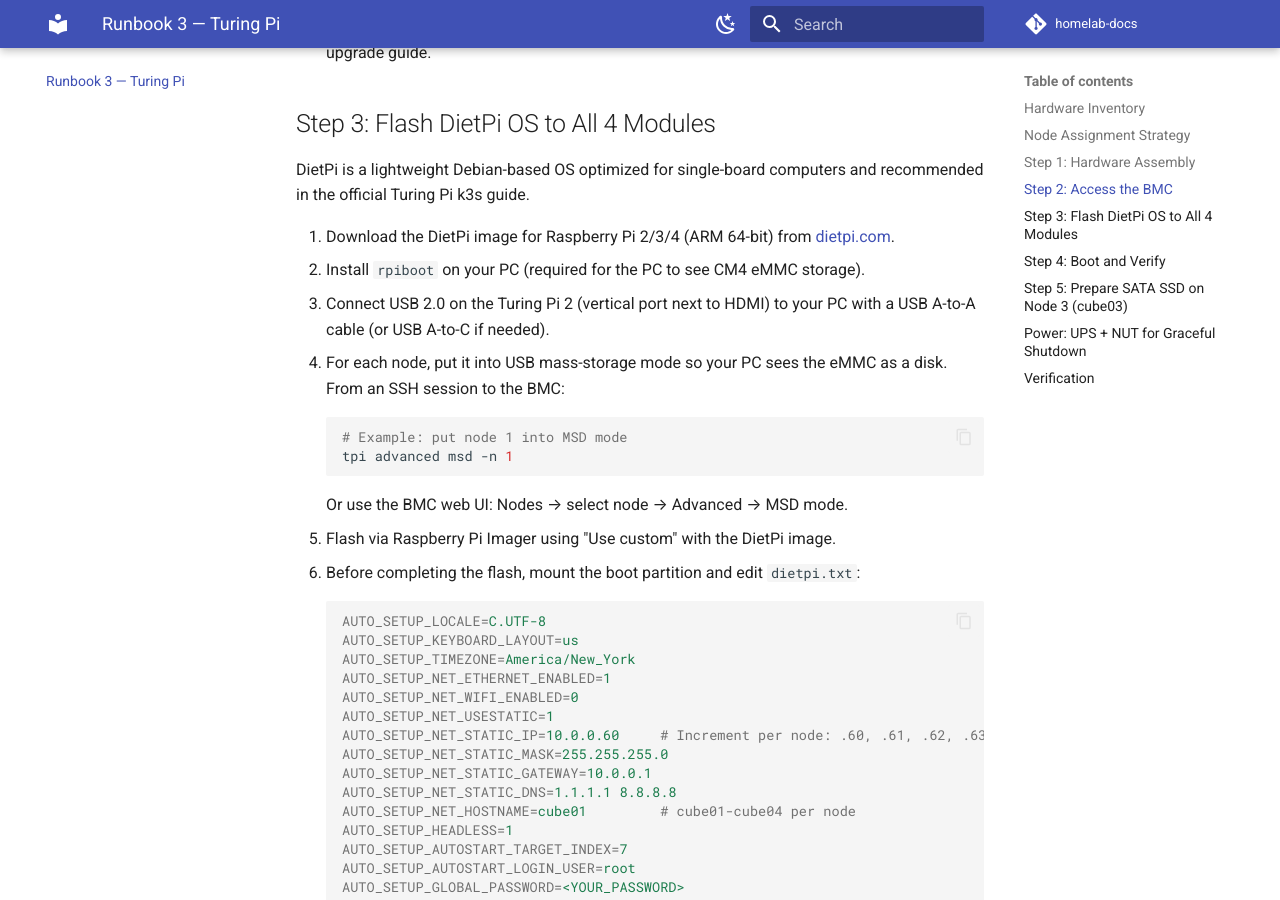
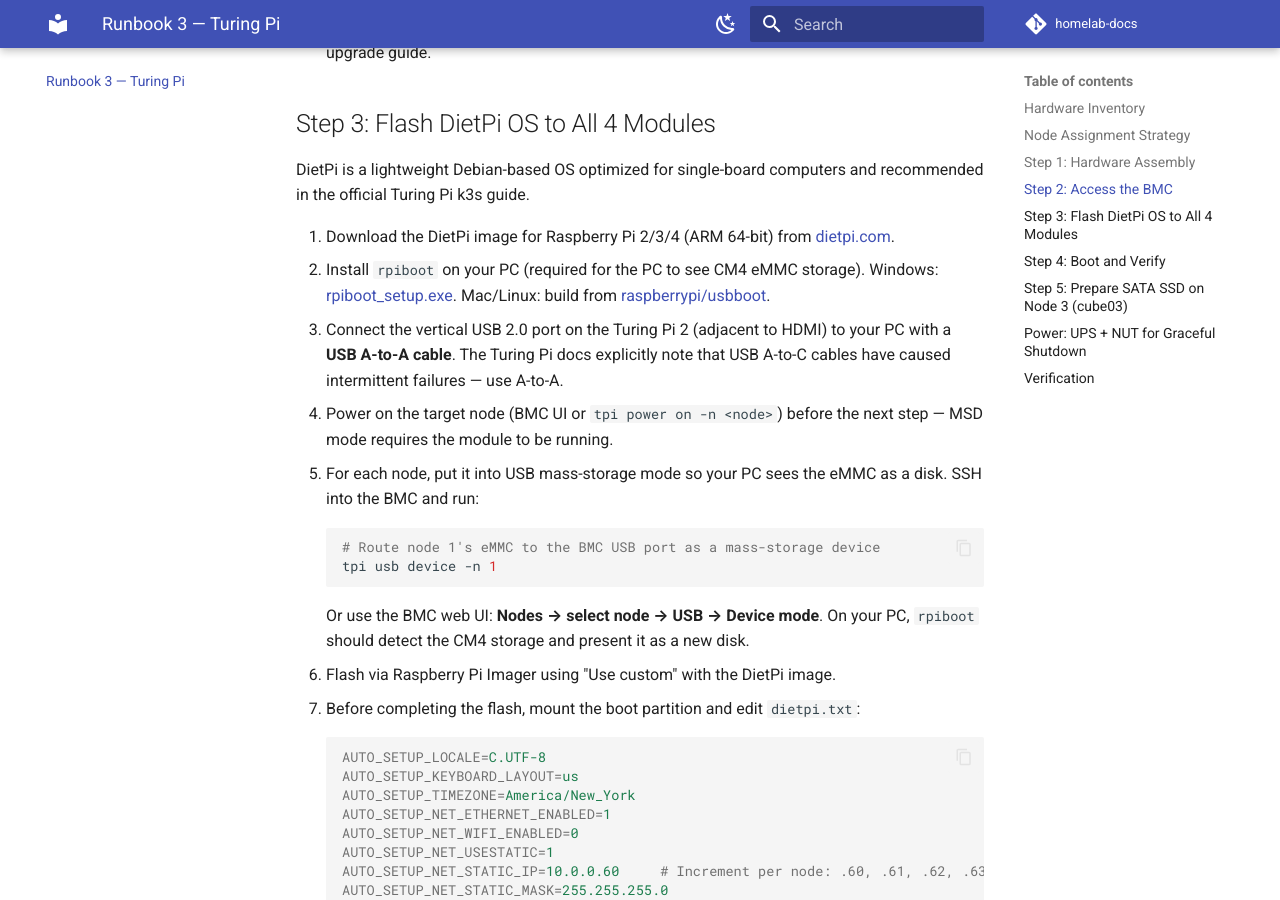
Before and after one commit to alivenda/homelab-docs, an MkDocs documentation site: the page built from docs/03-turing-pi.md, in a window 1280 px wide and 900 px high, scrolled down 1835 px. Built offline with MkDocs 1.6.1 and Material for MkDocs 9.7.7, drawn with Linux system fonts in a browser that asks for light colours; comment, search, counter and statistics services are not loaded.

Commit message:
fix(r3): correct flashing instructions against official Turing Pi docs
- tpi MSD command is 'tpi usb device -n <node>', not 'tpi advanced msd'
- USB A-to-A cable required; A-to-C has known compatibility issues
- Target node must be powered on before MSD mode

````diff
--- a/docs/03-turing-pi.md
+++ b/docs/03-turing-pi.md
@@ -50,19 +50,20 @@ The BMC (Baseboard Management Controller) starts automatically within 10–20 se
 DietPi is a lightweight Debian-based OS optimized for single-board computers and recommended in the official Turing Pi k3s guide.
 
 1. Download the DietPi image for Raspberry Pi 2/3/4 (ARM 64-bit) from [dietpi.com](https://dietpi.com).
-2. Install `rpiboot` on your PC (required for the PC to see CM4 eMMC storage).
-3. Connect USB 2.0 on the Turing Pi 2 (vertical port next to HDMI) to your PC with a USB A-to-A cable (or USB A-to-C if needed).
-4. For each node, put it into USB mass-storage mode so your PC sees the eMMC as a disk. From an SSH session to the BMC:
+2. Install `rpiboot` on your PC (required for the PC to see CM4 eMMC storage). Windows: [rpiboot_setup.exe](https://github.com/raspberrypi/usbboot/raw/master/win32/rpiboot_setup.exe). Mac/Linux: build from [raspberrypi/usbboot](https://github.com/raspberrypi/usbboot).
+3. Connect the vertical USB 2.0 port on the Turing Pi 2 (adjacent to HDMI) to your PC with a **USB A-to-A cable**. The Turing Pi docs explicitly note that USB A-to-C cables have caused intermittent failures — use A-to-A.
+4. Power on the target node (BMC UI or `tpi power on -n <node>`) before the next step — MSD mode requires the module to be running.
+5. For each node, put it into USB mass-storage mode so your PC sees the eMMC as a disk. SSH into the BMC and run:
 
     ```bash
-    # Example: put node 1 into MSD mode
-    tpi advanced msd -n 1
+    # Route node 1's eMMC to the BMC USB port as a mass-storage device
+    tpi usb device -n 1
     ```
 
-    Or use the BMC web UI: Nodes → select node → Advanced → MSD mode.
+    Or use the BMC web UI: **Nodes → select node → USB → Device mode**. On your PC, `rpiboot` should detect the CM4 storage and present it as a new disk.
 
-5. Flash via Raspberry Pi Imager using "Use custom" with the DietPi image.
-6. Before completing the flash, mount the boot partition and edit `dietpi.txt`:
+6. Flash via Raspberry Pi Imager using "Use custom" with the DietPi image.
+7. Before completing the flash, mount the boot partition and edit `dietpi.txt`:
 
     ```ini
     AUTO_SETUP_LOCALE=C.UTF-8
````
Also changed, not shown: other parts of docs/03-turing-pi.md (+2 -2 lines).
